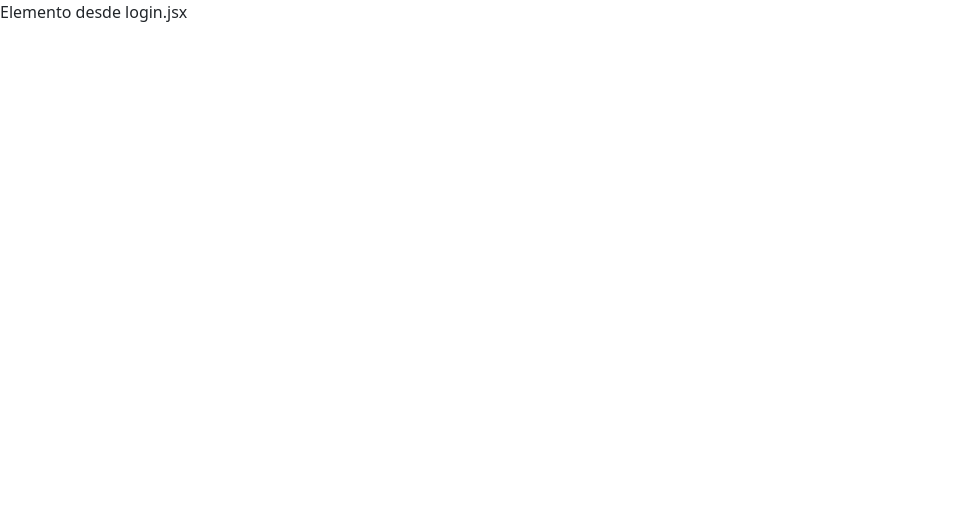
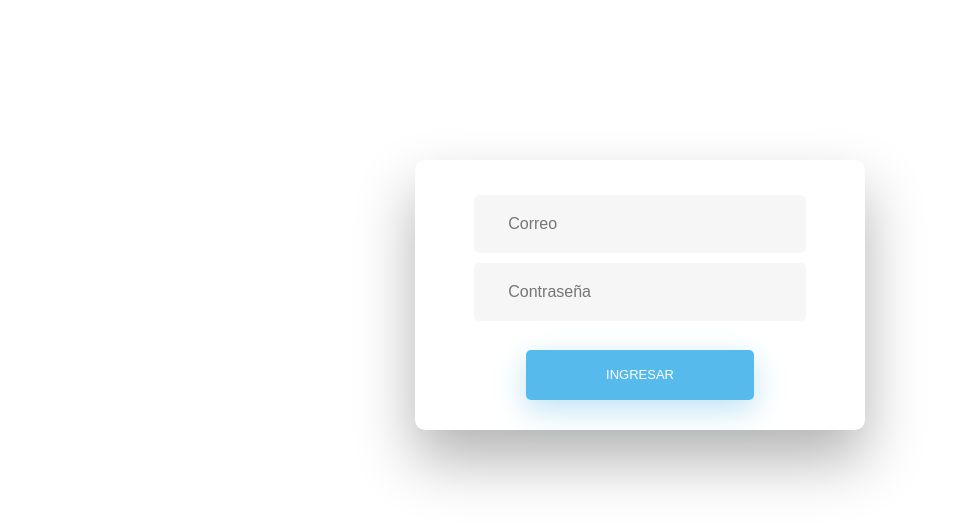
Before and after one commit to AleksBP/apirestful, a React (Create React App) app: page / in a window 1280 px wide. Shown: the top 526 px of the page, without its empty margins (0-955 px from the left). Built offline with nearby package versions, Linux system fonts and the light colour scheme.

Commit message:
[ADD] Creación de archivo servicio/apirest.js. Diseño de Login.jsx.

```diff
--- a/src/App.js
+++ b/src/App.js
@@ -8,7 +8,7 @@ import Login from './components/Login';
 import Dashboard from './components/Dashboard';
 import Usuarios from './components/Usuarios';
 import Productos from './components/Productos';
-import Categorias from './components/Categorías';
+import Categorias from './components/Categorias';
 
 function App() {
   return (
--- /dev/null
+++ b/src/assets/css/Login.css
@@ -0,0 +1,154 @@
+
+/* BASIC */
+
+html {
+    background-color: #56baed;
+  }
+
+  body {
+    font-family: "Poppins", sans-serif;
+    height: 100vh;
+  }
+
+  a {
+    color: #92badd;
+    display:inline-block;
+    text-decoration: none;
+    font-weight: 400;
+  }
+
+  h2 {
+    text-align: center;
+    font-size: 16px;
+    font-weight: 600;
+    text-transform: uppercase;
+    display:inline-block;
+    margin: 40px 8px 10px 8px;
+    color: #cccccc;
+  }
+
+
+
+  /* STRUCTURE */
+
+  .wrapper {
+    display: flex;
+    align-items: center;
+    flex-direction: column;
+    justify-content: center;
+    width: 100%;
+    min-height: 100%;
+    padding: 20px;
+  }
+
+  #formContent {
+    -webkit-border-radius: 10px 10px 10px 10px;
+    border-radius: 10px 10px 10px 10px;
+    background: #fff;
+    padding: 30px;
+    width: 90%;
+    max-width: 450px;
+    position: relative;
+    /* padding: 0px; */
+    -webkit-box-shadow: 0 30px 60px 0 rgba(0,0,0,0.3);
+    box-shadow: 0 30px 60px 0 rgba(0,0,0,0.3);
+    text-align: center;
+  }
+
+
+
+  /* TABS */
+
+  h2.inactive {
+    color: #cccccc;
+  }
+
+  h2.active {
+    color: #0d0d0d;
+    border-bottom: 2px solid #5fbae9;
+  }
+
+
+
+  /* FORM TYPOGRAPHY*/
+
+  input[type=button], input[type=submit], input[type=reset]  {
+    background-color: #56baed;
+    border: none;
+    color: white;
+    padding: 15px 80px;
+    /* text-align: center; */
+    text-decoration: none;
+    display: inline-block;
+    text-transform: uppercase;
+    font-size: 13px;
+    -webkit-box-shadow: 0 10px 30px 0 rgba(95,186,233,0.4);
+    box-shadow: 0 10px 30px 0 rgba(95,186,233,0.4);
+    -webkit-border-radius: 5px 5px 5px 5px;
+    border-radius: 5px 5px 5px 5px;
+    /* margin: 5px 20px 40px 20px; */
+    -webkit-transition: all 0.3s ease-in-out;
+    -moz-transition: all 0.3s ease-in-out;
+    -ms-transition: all 0.3s ease-in-out;
+    -o-transition: all 0.3s ease-in-out;
+    transition: all 0.3s ease-in-out;
+  }
+
+  input[type=button]:hover, input[type=submit]:hover, input[type=reset]:hover  {
+    background-color: #39ace7;
+  }
+
+  input[type=button]:active, input[type=submit]:active, input[type=reset]:active  {
+    -moz-transform: scale(0.95);
+    -webkit-transform: scale(0.95);
+    -o-transform: scale(0.95);
+    -ms-transform: scale(0.95);
+    transform: scale(0.95);
+  }
+
+  input[type=text] {
+    background-color: #f6f6f6;
+    border: none;
+    color: #0d0d0d;
+    padding: 15px 32px;
+    /* text-align: center; */
+    text-decoration: none;
+    display: inline-block;
+    font-size: 16px;
+    margin: 5px;
+    width: 85%;
+    border: 2px solid #f6f6f6;
+    -webkit-transition: all 0.5s ease-in-out;
+    -moz-transition: all 0.5s ease-in-out;
+    -ms-transition: all 0.5s ease-in-out;
+    -o-transition: all 0.5s ease-in-out;
+    transition: all 0.5s ease-in-out;
+    -webkit-border-radius: 5px 5px 5px 5px;
+    border-radius: 5px 5px 5px 5px;
+  }
+
+  /* input[type=text]:focus {
+    background-color: #fff;
+    border-bottom: 2px solid #5fbae9;
+  } */
+
+  input[type=text]:placeholder {
+    color: #cccccc;
+  }
+
+
+  /* OTHERS */
+
+  *:focus {
+      outline: none;
+  }
+
+  #icon {
+    width:60%;
+  }
+
+  /* PROPIOS */
+
+  .fadeInDown{
+      padding: 160px;
+  }
--- a/src/components/Login.jsx
+++ b/src/components/Login.jsx
@@ -1,11 +1,24 @@
 import React from 'react'
+
+import '../assets/css/Login.css'
 
 class Login extends React.Component{
     render(){
         return(
-            <div>
-                Elemento desde login.jsx
-            </div>
+            <React.Fragment>
+                <div className="wrapper fadeInDown">
+                    <div id="formContent">
+
+                        <form>
+                            <input type="text" id="login" className="fadeIn second" name="login" placeholder="Correo"/>
+                            <input type="text" id="password" className="fadeIn third" name="login" placeholder="Contraseña"/>
+                            <br /><br />
+                            <input type="submit" className="fadeIn fourth" value="INGRESAR"/>
+                        </form>
+
+                    </div>
+                </div>
+            </React.Fragment>
         );
     }
 }
--- /dev/null
+++ b/src/services/apirest.js
@@ -0,0 +1 @@
+export const ApiURL = "https://restservernodeapp.herokuapp.com";
```
Also changed, not shown: src/components/Categorias.jsx (renamed from src/components/Categorías.jsx).
